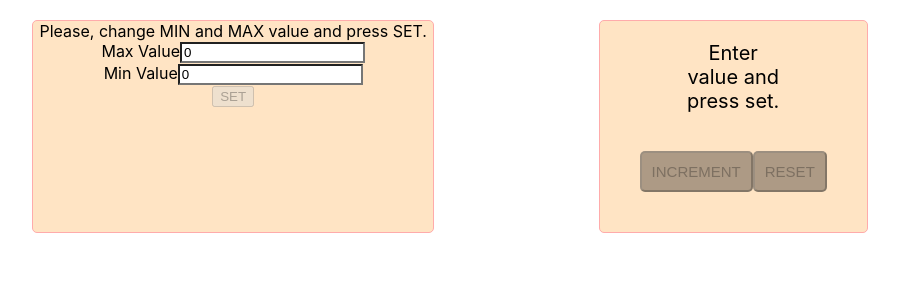
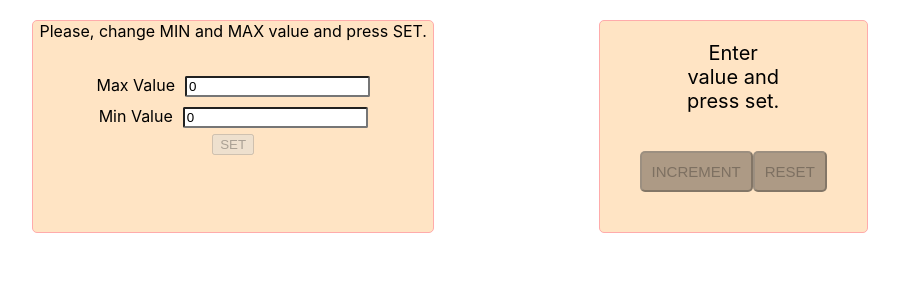
Before and after one commit to talerqa/counter, a React (Create React App) app: page / in a window 1280 px wide. Shown: the top 300 px of the page, without its empty margins (190-1089 px from the left). Built offline with nearby package versions, Linux system fonts and the light colour scheme.

Commit message:
add: reducer for status counter

```diff
--- a/src/App.css
+++ b/src/App.css
@@ -24,6 +24,10 @@
   border-radius: 5px;
 }
 
+.Set-input {
+  margin-top: 30px;
+}
+
 .Wrapper-counter {
   border: 1px solid #ffabab;
   background-color: bisque;
--- a/src/App.tsx
+++ b/src/App.tsx
@@ -1,11 +1,12 @@
-import React, {useEffect, useState} from 'react';
+import React, {useEffect, useReducer, useState} from 'react';
 import './App.css';
 import {Counter} from './Components/Counter/Counter';
 import {ButtonSetData} from './Components/Counter/Buttons/ButtonSetData';
 import {ButtonUpdateCounter} from './Components/Counter/Buttons/ButtonUpdateCounter';
 import {InputChangeValue} from './Components/dataCounter/InputChangeValue';
+import {enterValueAC, statusReducer} from './StatusReducer';
 
-export type statusType = 'Enter value and press set.' | 'Counter value is out of range.' | number
+export type StatusType = 'Enter value and press set.' | 'Counter value is out of range.' | number
 
 export type TitleType = 'INCREMENT' | 'RESET'
 
@@ -22,7 +23,10 @@ function App() {
   const [value, setValue] = useState<number>(maxValue);
 
   //status в котором находится счетчик Нужно ввести значение либо Значения не допустимы либо Счетчик
-  const [status, setStatus] = useState<statusType>('Enter value and press set.');
+  // const [status, setStatus] = useState<StatusType>('Enter value and press set.');
+
+  const [status, dispatchStatus] = useReducer(statusReducer,
+    'Enter value and press set.')
 
   //Условия дизейбла кнопок
   const isDisabled = maxValue <= minValue || maxValue < 0 || minValue < 0;
@@ -36,14 +40,16 @@ function App() {
     const storedMinValue = localStorage.getItem('minValue');
     const storedMaxValue = localStorage.getItem('maxValue');
 
-    // докинуть проверок
+    // докинуть проверок!!!!!!!
     setMinValue(Number(storedMinValue));
     setMaxValue(Number(storedMaxValue));
     setValue(Number(storedValue))
 
     //Ели не null то парсится status в зависимости от типа statusType
     if (storedStatus !== null) {
-      setStatus(JSON.parse(storedStatus) as statusType);
+
+      dispatchStatus(enterValueAC(JSON.parse(storedStatus) as  StatusType))
+      //setStatus(JSON.parse(storedStatus) as StatusType);
     }
 
   }, [])
@@ -62,25 +68,33 @@ function App() {
     // Если текущее value === maxValue которое в инпуте, то счетчик не увеличивается
     if (value !== maxValue) {
       setValue(value + 1);
-      setStatus(value + 1);
+      dispatchStatus(enterValueAC(value + 1))
+
+      //  setStatus(value + 1);
     }
   }
 
   const resetCounter = (minValue: number) => {
     setValue(minValue);
-    setStatus(minValue);
+    dispatchStatus(enterValueAC(minValue))
+
+    //setStatus(minValue);
   }
 
   //функция которая берет максимально  значение из введенного  инпута
-  const handlerMaxValue = (num: number, status: statusType) => {
+  const handlerMaxValue = (num: number, status: StatusType) => {
     setMaxValue(num)
-    setStatus(status)
+    dispatchStatus(enterValueAC(status))
+
+    //    setStatus(status)
   }
 
   //функция которая берет минимальное  значение из введенного  инпута
-  const handlerMinValue = (num: number, status: statusType) => {
+  const handlerMinValue = (num: number, status: StatusType) => {
     setMinValue(num)
-    setStatus(status)
+    dispatchStatus(enterValueAC(status))
+
+    //setStatus(status)
   }
 
 
@@ -88,7 +102,8 @@ function App() {
     setMinValue(minValue);
     setValue(minValue)
     setMaxValue(maxValue);
-    setStatus(minValue)
+    dispatchStatus(enterValueAC(minValue))
+    //    setStatus(minValue)
   };
 
   return (
@@ -97,7 +112,7 @@ function App() {
         <div>
           <span>Please, change MIN and MAX value and press SET. </span>
 
-          <div>
+          <div className={'Set-input'}>
             {titleInputValue.map(buttonName => {
               return <InputChangeValue
                 maxValue={maxValue}
--- a/src/Components/Counter/Buttons/ButtonUpdateCounter.tsx
+++ b/src/Components/Counter/Buttons/ButtonUpdateCounter.tsx
@@ -1,5 +1,5 @@
 import React from 'react';
-import {statusType, TitleType} from '../../../App';
+import {StatusType, TitleType} from '../../../App';
 import s from './ButtonUpdateCounter.module.css';
 
 
@@ -8,7 +8,7 @@ type ButtonUpdateCounterType = {
   incrementCounter: (maxValue: number, value: number) => void
   value: number
   minCounter: number
-  status: statusType
+  status: StatusType
   maxCounter: number
   title: TitleType
 
--- a/src/Components/Counter/Counter.tsx
+++ b/src/Components/Counter/Counter.tsx
@@ -1,13 +1,13 @@
 import React from 'react';
 import s from './Counter.module.css'
-import {statusType} from '../../App';
+import {StatusType} from '../../App';
 
 type CounterType = {
   value: number
   maxCounter: number
   isDisabled: boolean
   minCounter: number
-  status: statusType
+  status: StatusType
 }
 
 export const Counter = (props: CounterType) => {
--- a/src/Components/dataCounter/InputChangeValue.module.css
+++ b/src/Components/dataCounter/InputChangeValue.module.css
@@ -1,11 +1,27 @@
+.inputDefault {
+  border-radius: 2px;
+}
+
 .inputActive {
   background-color: #26a915;
+  margin-top: 5px;
+  margin-bottom: 5px;
+
 }
 
 .input {
   background-color: white;
+  margin-top: 5px;
+  margin-bottom: 5px;
 }
 
 .error {
   background-color: #ff0000;
+  margin-top: 5px;
+  margin-bottom: 5px;
+
 }
+
+.spanTitle {
+  padding-right: 10px;
+}
--- a/src/Components/dataCounter/InputChangeValue.tsx
+++ b/src/Components/dataCounter/InputChangeValue.tsx
@@ -1,5 +1,5 @@
 import React, {ChangeEvent} from 'react';
-import {statusType, TitleInputValue} from '../../App';
+import {StatusType, TitleInputValue} from '../../App';
 import s from './InputChangeValue.module.css';
 
 
@@ -8,7 +8,7 @@ type valuePropsType = {
   minValue: number
   handlerMaxValue: (num: number, status: any) => void
   handlerMinValue: (num: number, status: any) => void
-  status: statusType
+  status: StatusType
   title: TitleInputValue
 }
 
@@ -37,15 +37,16 @@ export const InputChangeValue = (props: valuePropsType) => {
 
   return (
     <div>
-      <span>{props.title === 'Max Value' ? 'Max Value' : 'Min Value'}</span>
+      <span className={s.spanTitle}>{props.title === 'Max Value' ? 'Max Value' : 'Min Value'}</span>
       <input
         type="number"
         value={props.title === 'Max Value' ? props.maxValue : props.minValue}
         onChange={props.title === 'Max Value' ? onChangeMaxValue : onChangeMinValue}
         className={props.status === 'Counter value is out of range.'
-          ? s.error
+          ? s.error + " " + s.inputDefault
           : condition
-            ? s.input : s.inputActive}
+            ? s.input + " " + s.inputDefault
+            : s.inputActive + " " + s.inputDefault}
       />
     </div>
   );
--- /dev/null
+++ b/src/StatusReducer.tsx
@@ -0,0 +1,19 @@
+import React from 'react';
+import {StatusType} from './App';
+
+export const statusReducer = (state: any, action: EnterValueACType) => {
+  switch (action.type) {
+    case 'VALUE' : {
+      return action.payload
+    }
+  }
+}
+
+
+type EnterValueACType = ReturnType<typeof enterValueAC>
+export const enterValueAC = (value: StatusType) => {
+  return {
+    type: 'VALUE',
+    payload: value
+  } as const
+}
```
